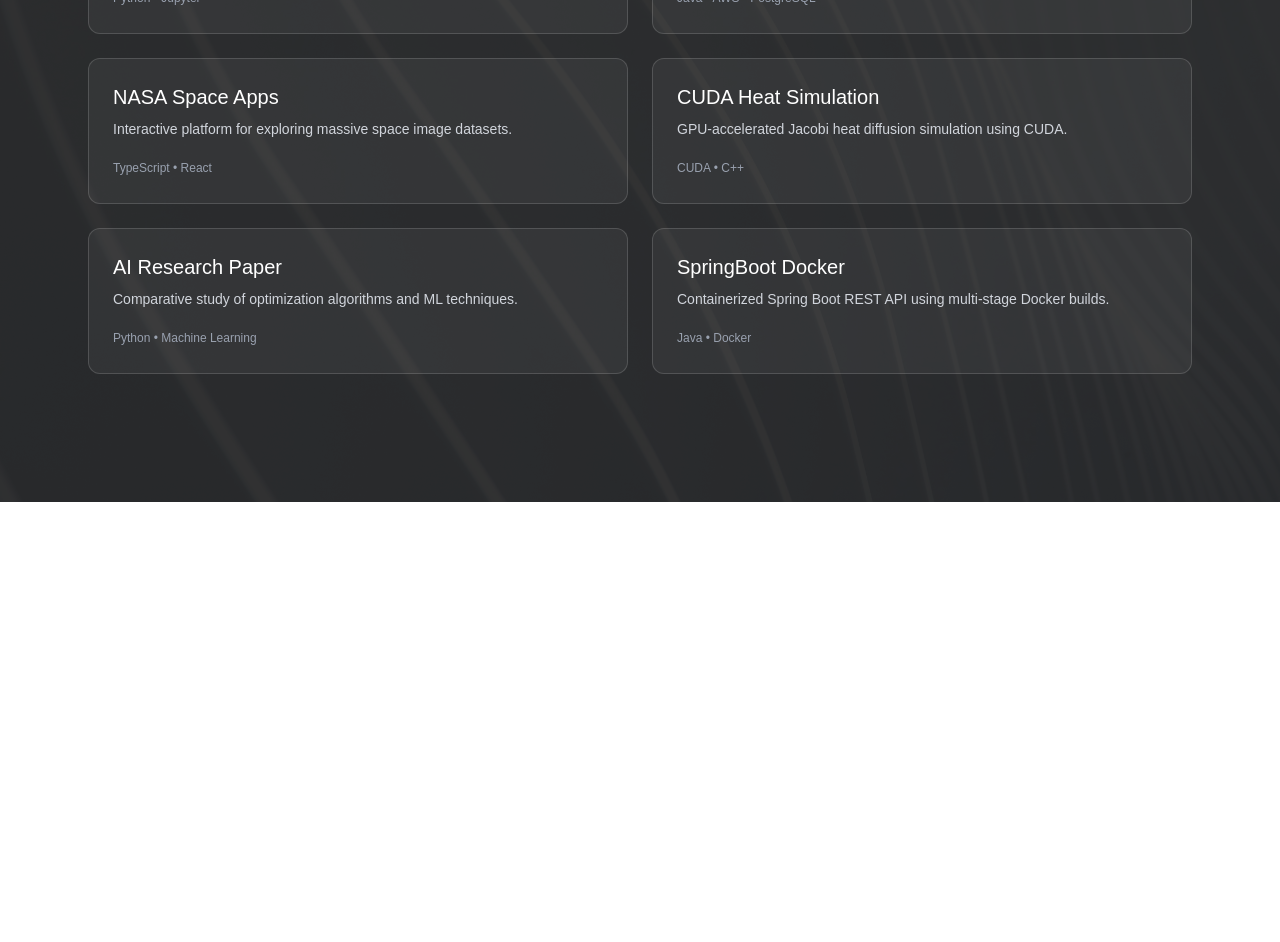
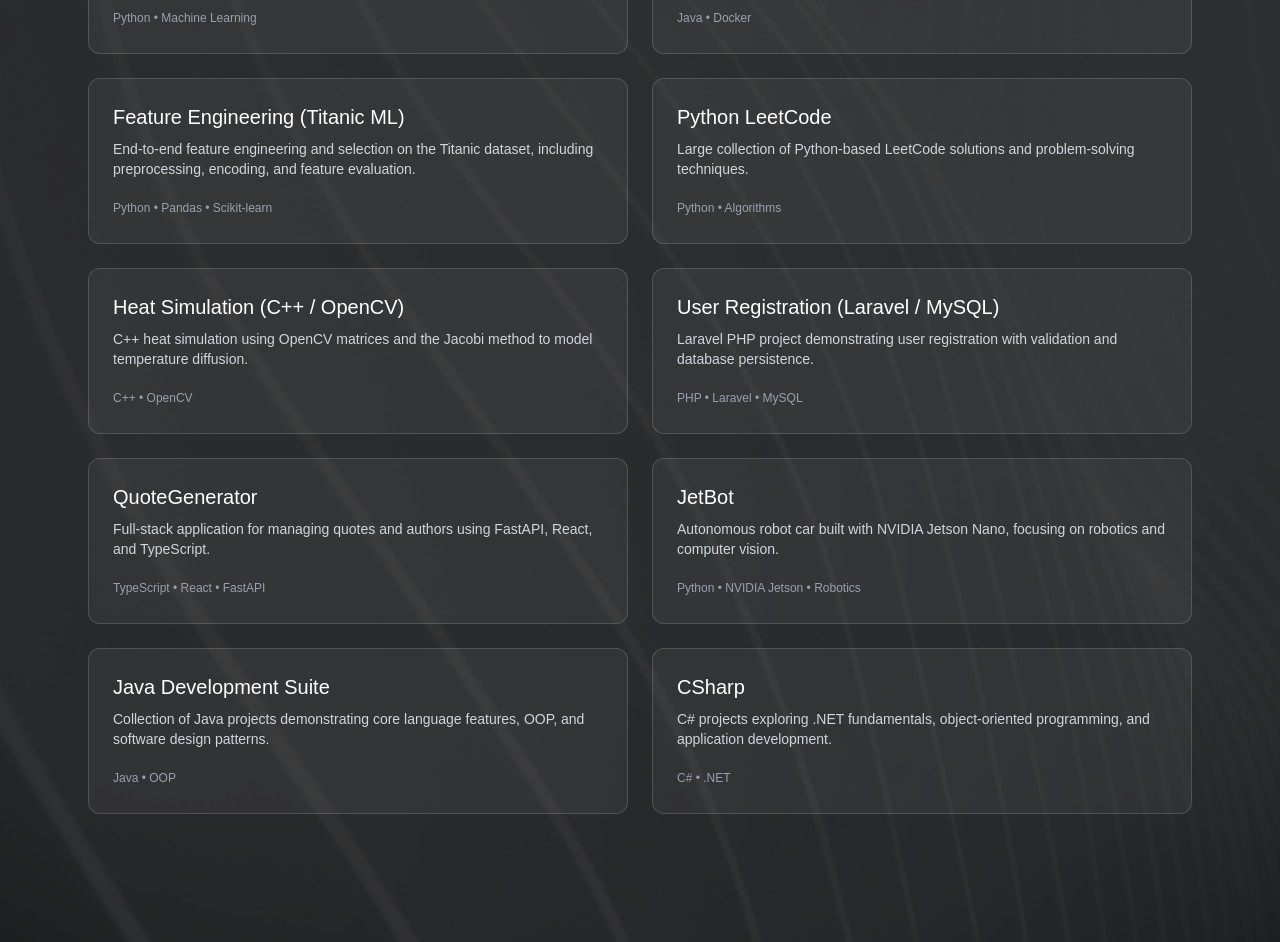
Before and after one commit to davo300/portfolio, a Next.js app: page / in a window 1280 px wide. Shown: the part 1060-2002 px from the top of the page. Before the commit the page ends 1562 px from the top, so only its background shows below. Built offline with nearby package versions, Linux system fonts and the light colour scheme.

Commit message:
added more projects

```diff
--- a/app/page.tsx
+++ b/app/page.tsx
@@ -41,6 +41,63 @@
     tech: "Java • Docker",
     link: "https://github.com/davo300/SpringBoot-Docker",
   },
+  {
+    name: "Feature Engineering (Titanic ML)",
+    description:
+      "End-to-end feature engineering and selection on the Titanic dataset, including preprocessing, encoding, and feature evaluation.",
+    tech: "Python • Pandas • Scikit-learn",
+    link: "https://github.com/davo300/feature-engineering-ML",
+  },
+  {
+    name: "Python LeetCode",
+    description:
+      "Large collection of Python-based LeetCode solutions and problem-solving techniques.",
+    tech: "Python • Algorithms",
+    link: "https://github.com/davo300/python-leetcode",
+  },
+  {
+    name: "Heat Simulation (C++ / OpenCV)",
+    description:
+      "C++ heat simulation using OpenCV matrices and the Jacobi method to model temperature diffusion.",
+    tech: "C++ • OpenCV",
+    link: "https://github.com/davo300/Heat-Simulation",
+  },
+  {
+    name: "User Registration (Laravel / MySQL)",
+    description:
+      "Laravel PHP project demonstrating user registration with validation and database persistence.",
+    tech: "PHP • Laravel • MySQL",
+    link: "https://github.com/davo300/User-Registration-PHP-Laravel-MySQL",
+  },
+  {
+    name: "QuoteGenerator",
+    description:
+      "Full-stack application for managing quotes and authors using FastAPI, React, and TypeScript.",
+    tech: "TypeScript • React • FastAPI",
+    link: "https://github.com/davo300/QuoteGenerator",
+  },
+  {
+    name: "JetBot",
+    description:
+      "Autonomous robot car built with NVIDIA Jetson Nano, focusing on robotics and computer vision.",
+    tech: "Python • NVIDIA Jetson • Robotics",
+    link: "https://github.com/davo300/JetBot",
+  },
+  {
+    name: "Java Development Suite",
+    description:
+      "Collection of Java projects demonstrating core language features, OOP, and software design patterns.",
+    tech: "Java • OOP",
+    link: "https://github.com/davo300/Java-Development-Suite",
+  },
+  {
+    name: "CSharp",
+    description:
+      "C# projects exploring .NET fundamentals, object-oriented programming, and application development.",
+    tech: "C# • .NET",
+    link: "https://github.com/davo300/CSharp",
+  },
+
 ];
 
 export default function Home() {
@@ -56,7 +113,7 @@
       <div className="absolute inset-0 bg-black/80" />
 
       {/* HERO SECTION */}
-      <section className="relative z-10 min-h-screen flex items-center px-6">
+      <section className="relative z-10 min-h-[60vh] flex items-center px-6">
         <div className="max-w-6xl mx-auto grid grid-cols-1 md:grid-cols-2 gap-12 items-center">
           {/* LEFT */}
           <div>
```
